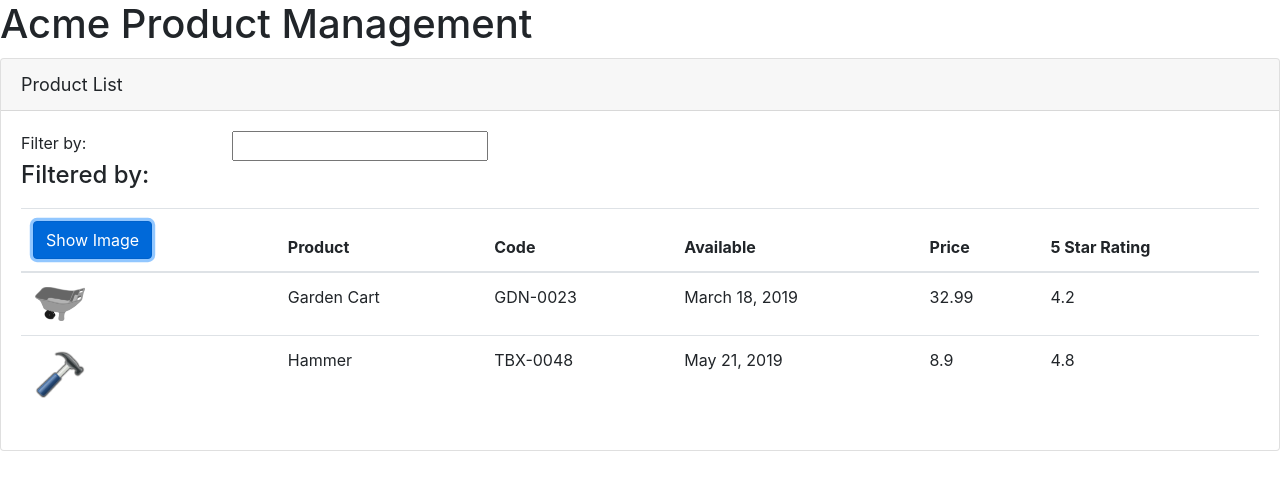
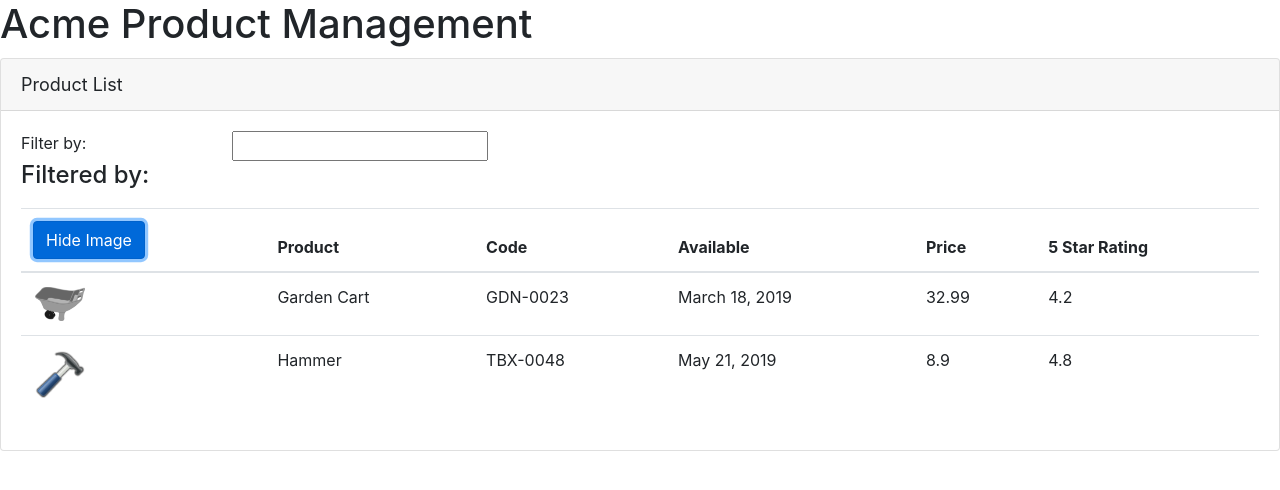
Before and after one commit to Firestart3rr/Acme-Product-Management, an Angular app: page / in a window 1280 px wide. Both pictures are taken after a click on the button "Show Image". Shown: the top 490 px of the page. Built offline with nearby package versions, Linux system fonts and the light colour scheme.

Commit message:
handling events with event binding

```diff
--- a/src/app/products/product-list.component.html
+++ b/src/app/products/product-list.component.html
@@ -21,8 +21,9 @@
         <thead>
           <tr>
             <th>
-              <button class="btn btn-primary">
-                Show Image
+              <button class="btn btn-primary"
+                (click)='toggleImage()'>
+                {{showImage ? 'Hide' : 'Show'}} Image
               </button>
             </th>
             <th>Product</th>
@@ -36,7 +37,8 @@
         <tbody>
           <tr *ngFor="let product of products">
             <td>
-              <img [src]='product.imageUrl'
+              <img *ngIf="showImage"
+                    [src]='product.imageUrl'
                     [title]='product.productName'
                     [style.width.px]='imageWidth'
                     [style.margin.px]='imageMargin'>
--- a/src/app/products/product-list.component.ts
+++ b/src/app/products/product-list.component.ts
@@ -8,6 +8,7 @@
   pageTitle: string = 'Product List';
   imageWidth: number = 50;
   imageMargin: number = 2;
+  showImage: boolean = false;
   products: any[] = [
     {
       'productId': 2,
@@ -30,4 +31,8 @@
       'imageUrl': 'assets/images/hammer.png'
     }
   ];
+
+  toggleImage(): void {
+    this.showImage = !this.showImage;
+  }
 }
```
